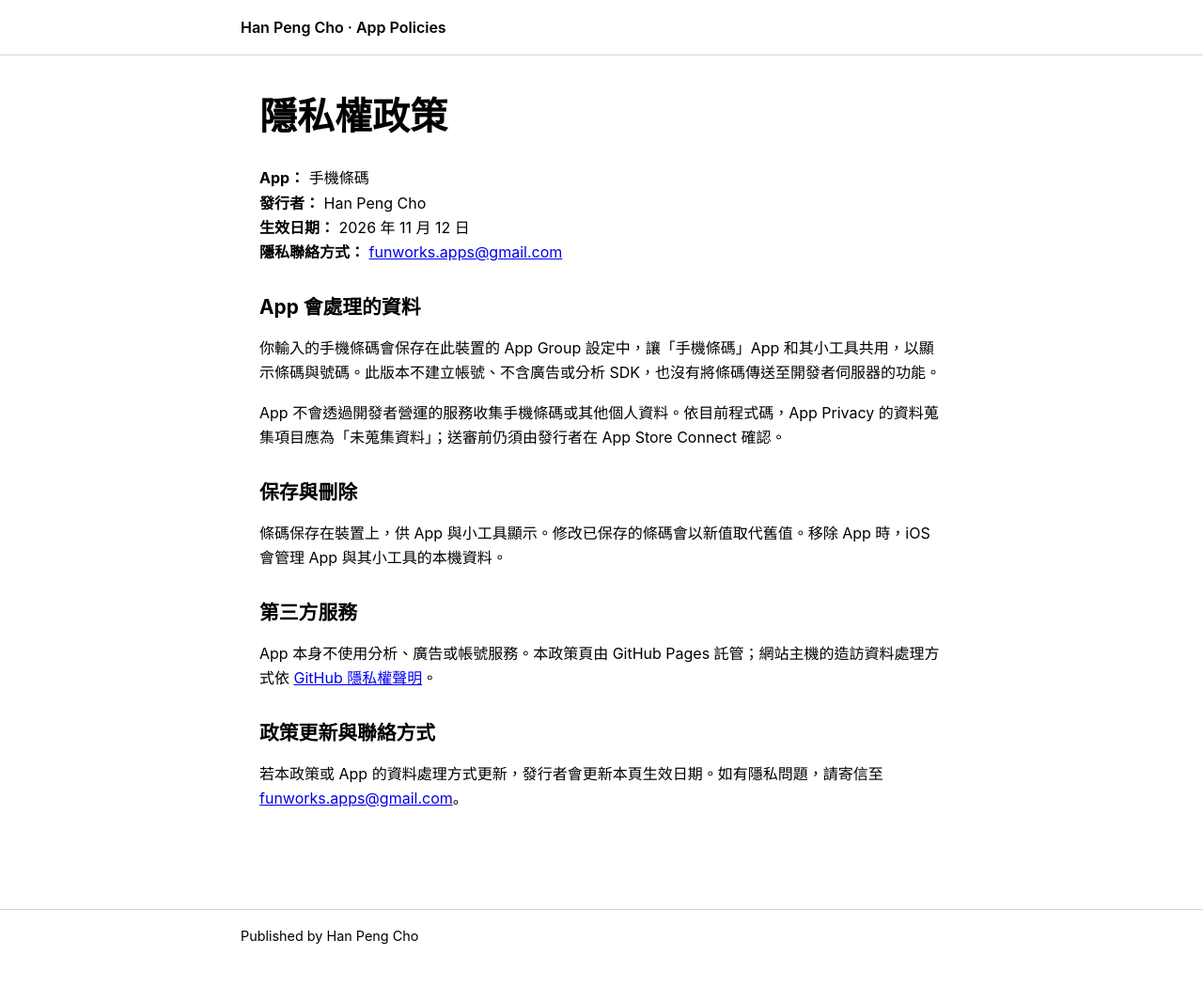
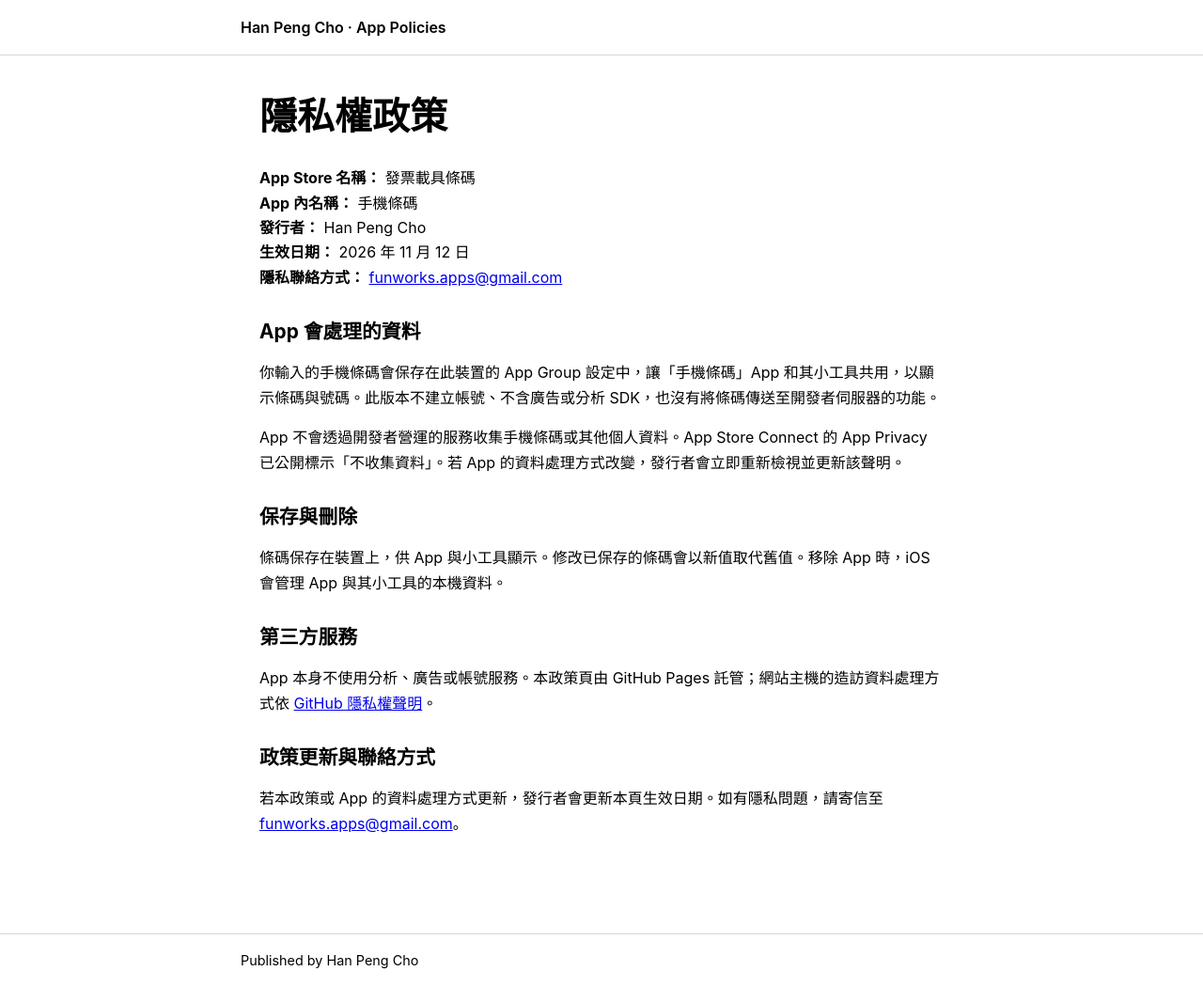
Before and after one commit to nickycho/nickycho.github.io, a Jekyll site: the page built from apps/mobile-barcode/privacy/zh-Hant/index.md, in a window 1280 px wide. Shown: the whole page at 94% size. Built offline with Jekyll 4.4.1, drawn with Linux system fonts in a browser that asks for light colours; before the commit the page ends 1023 px from its top, so only the background shows below that.

Commit message:
Update published App Privacy statement

```diff
--- a/apps/mobile-barcode/privacy/zh-Hant/index.md
+++ b/apps/mobile-barcode/privacy/zh-Hant/index.md
@@ -1,12 +1,13 @@
 ---
 layout: default
-title: 手機條碼隱私權政策
+title: 發票載具條碼隱私權政策
 lang: zh-Hant
 ---
 
 # 隱私權政策
 
-**App：** 手機條碼
+**App Store 名稱：** 發票載具條碼
+**App 內名稱：** 手機條碼
 **發行者：** Han Peng Cho
 **生效日期：** 2026 年 11 月 12 日
 **隱私聯絡方式：** [funworks.apps@gmail.com](mailto:funworks.apps@gmail.com)
@@ -15,7 +16,7 @@ lang: zh-Hant
 
 你輸入的手機條碼會保存在此裝置的 App Group 設定中，讓「手機條碼」App 和其小工具共用，以顯示條碼與號碼。此版本不建立帳號、不含廣告或分析 SDK，也沒有將條碼傳送至開發者伺服器的功能。
 
-App 不會透過開發者營運的服務收集手機條碼或其他個人資料。依目前程式碼，App Privacy 的資料蒐集項目應為「未蒐集資料」；送審前仍須由發行者在 App Store Connect 確認。
+App 不會透過開發者營運的服務收集手機條碼或其他個人資料。App Store Connect 的 App Privacy 已公開標示「不收集資料」。若 App 的資料處理方式改變，發行者會立即重新檢視並更新該聲明。
 
 ## 保存與刪除
 
```
